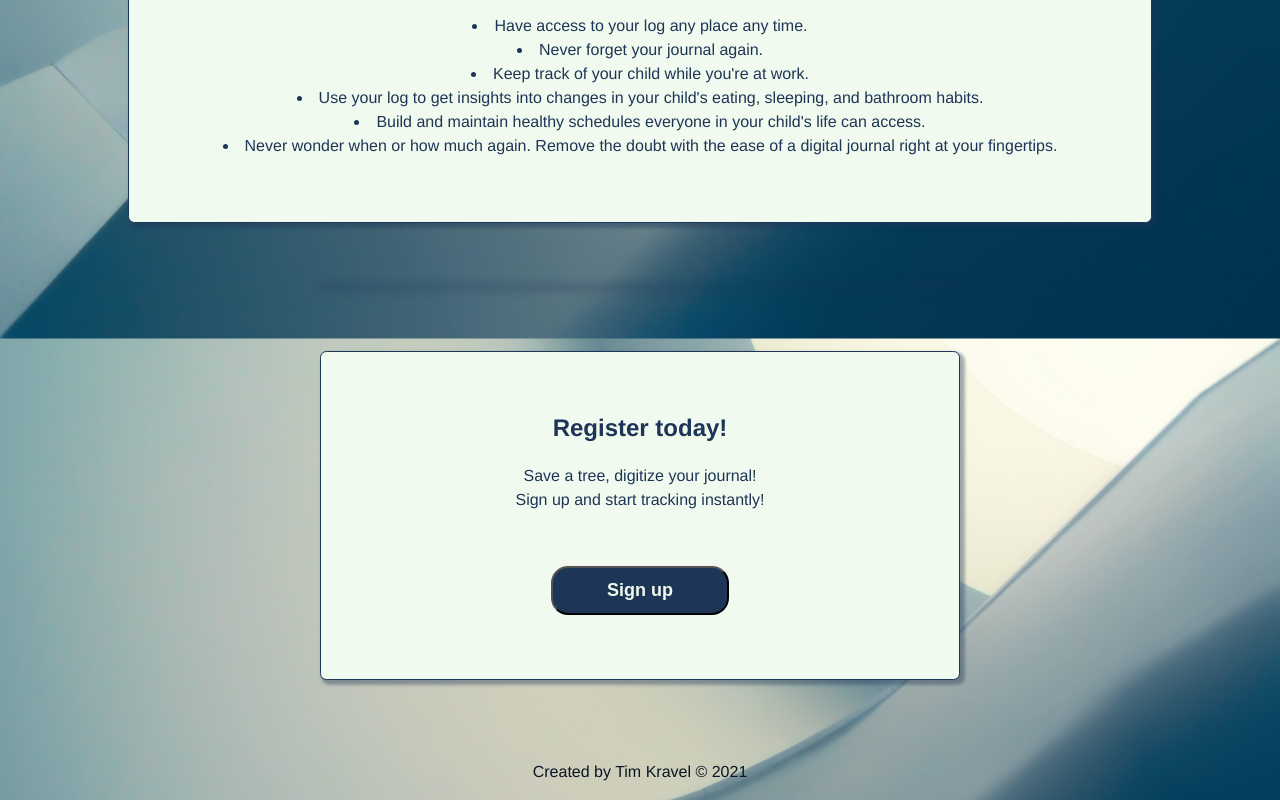
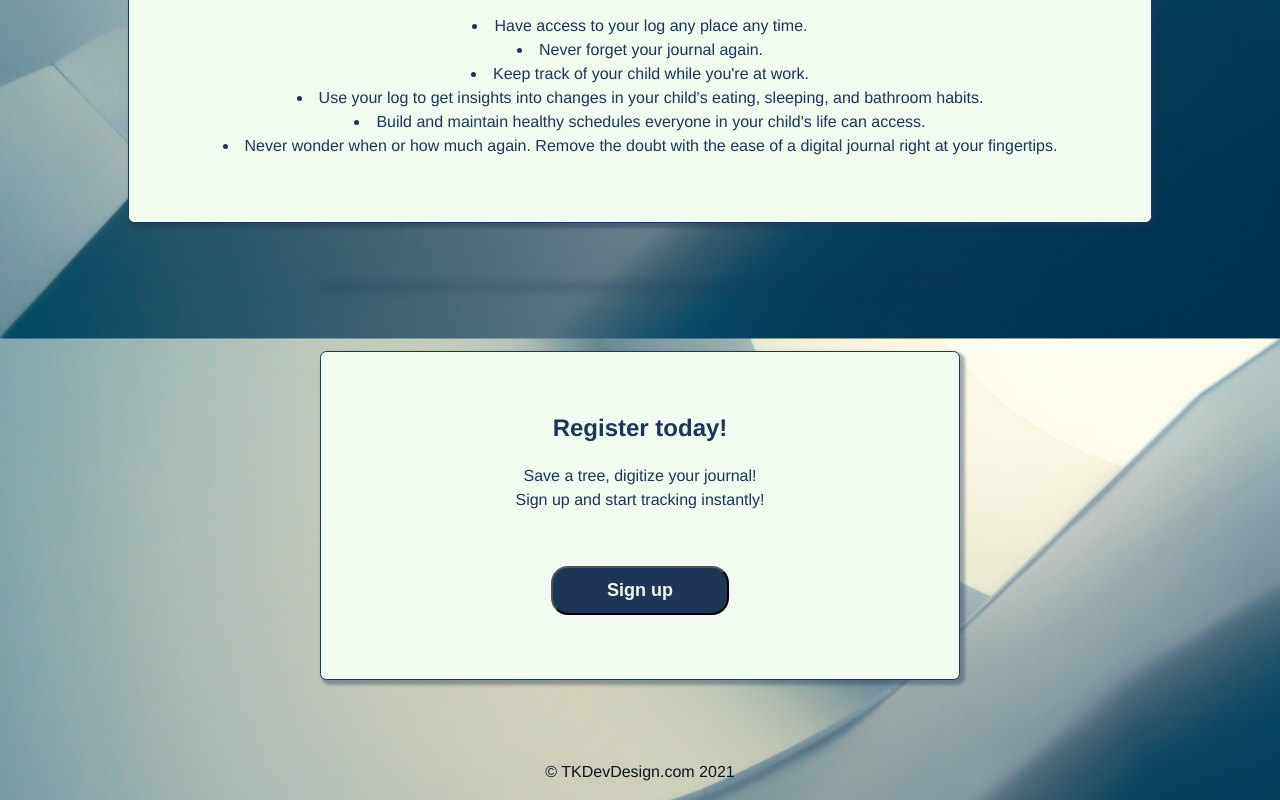
Before and after one commit to TKravel/parent-helper, a React (Create React App) app in the folder client/: page / in a window 1280 px wide. Shown: the part 1368-2168 px from the top of the page. Built offline with nearby package versions, Linux system fonts and the light colour scheme.

Commit message:
update copyright

```diff
--- a/client/src/components/Footer.jsx
+++ b/client/src/components/Footer.jsx
@@ -6,8 +6,8 @@ function Footer() {
 
 	return (
 		<p id='footer'>
-			Created by Tim Kravel{' '}
-			<span dangerouslySetInnerHTML={{ __html: '&copy' }}></span> {year}
+			<span dangerouslySetInnerHTML={{ __html: '&copy' }}></span>{' '}
+			TKDevDesign.com {year}
 		</p>
 	);
 }
```
